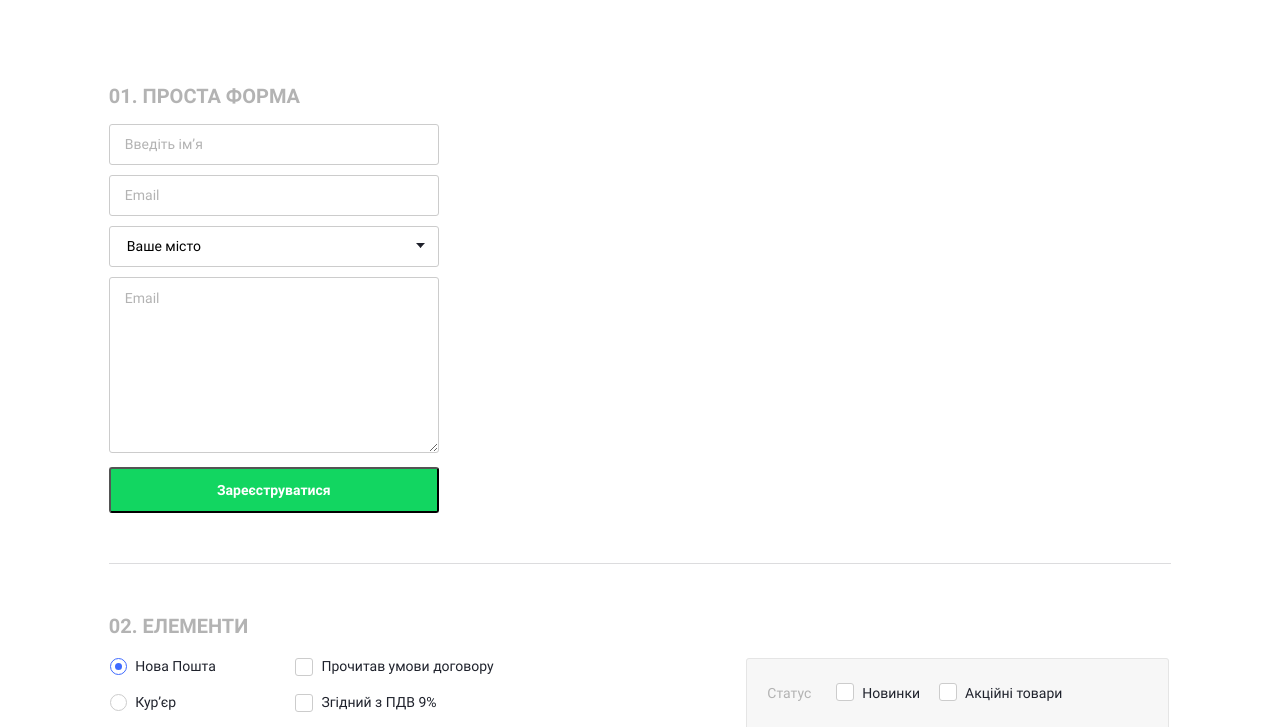
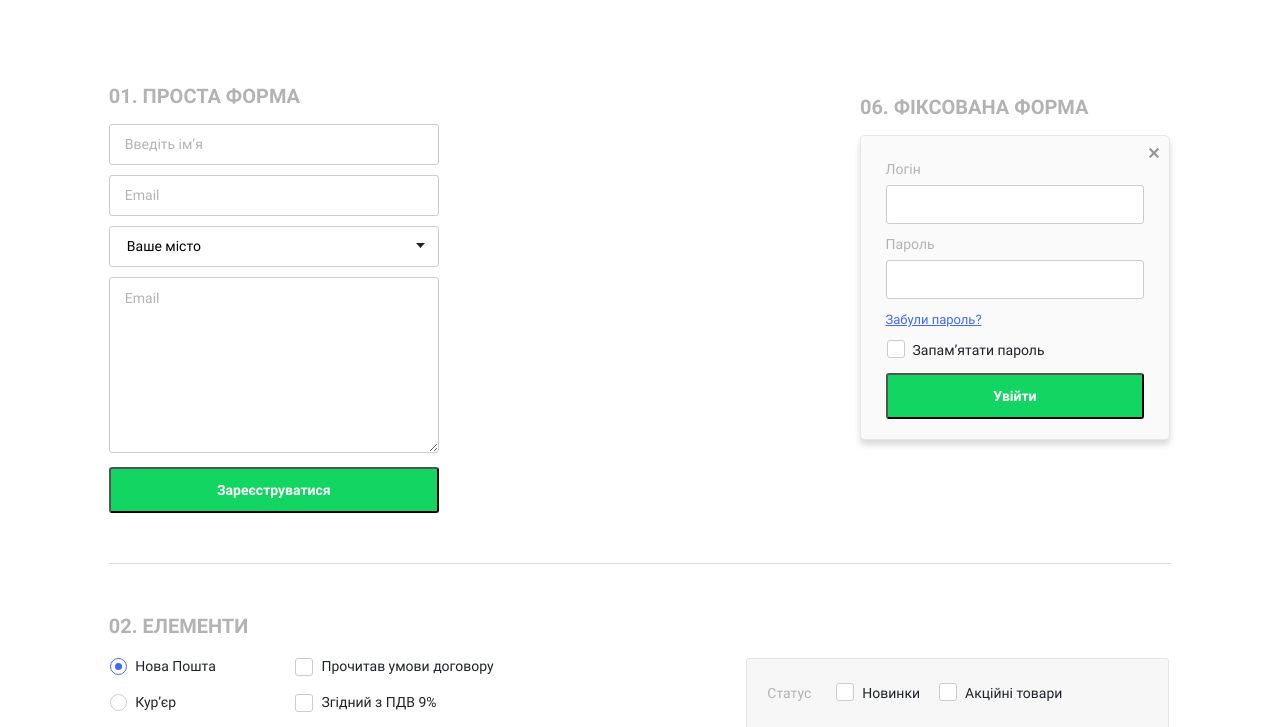
Before and after one commit to prosthost1/webforms, a plain HTML site: page index.html in a window 1280 px wide. Shown: the part 58-785 px from the top of the page. Drawn offline with Linux system fonts and the light colour scheme.

Commit message:
Fixed form was added

```diff
--- a/css/style.css
+++ b/css/style.css
@@ -31,7 +31,7 @@ label:after {
   transition: all 0.2s ease;
 }
 .clear:after {
-  content: '';
+  content: "";
   display: block;
   clear: both;
 }
@@ -51,7 +51,7 @@ h1 {
   position: relative;
 }
 .location:before {
-  content: '';
+  content: "";
   position: absolute;
   width: 9px;
   height: 6px;
@@ -62,6 +62,71 @@ h1 {
 .simple {
   display: inline-block;
   max-width: 330px;
+}
+.fixed {
+  position: fixed;
+  width: 310px;
+  right: 8.6%;
+  top: 17%;
+  z-index: 1;
+  font: 400 14px "Roboto";
+}
+.fixed-form {
+  position: relative;
+  padding: 25px 0 20px;
+  background-color: #fafafa;
+  border: 1px solid #e6e6e6;
+  border-radius: 5px;
+  box-shadow: 0 5px 6px rgba(0, 0, 0, 0.15);
+}
+.fixed-wrapper {
+  width: 84%;
+  margin: 0 auto;
+}
+.close {
+  display: none;
+}
+.close+label:before {
+  content: '';
+  position: absolute;
+  cursor: pointer;
+  width: 10px;
+  height: 10px;
+  right: 10px;
+  top: 12px;
+  background-image: url(../images/sprite.png);
+  background-position: 0 -34px;
+}
+.close:checked {
+  display: none;
+}
+.fixed p {
+  margin: 0;
+  padding-bottom: 8px;
+  color: #b3b3b3;
+}
+.fixed p label {
+  color: #1f222c;
+}
+.fixed-text {
+  width: 100%;
+  margin-bottom: 12px;
+  padding: 11px 10px;
+  border: 1px solid #cccccc;
+  border-radius: 3px;
+  color: #1f222c;
+}
+.fixed a {
+  display: inline-block;
+  padding-bottom: 15px;
+  font: 400 13px "Roboto";
+  color: #3e6aff;
+}
+.fixed .remember-row {
+  padding-bottom: 15px;
+}
+.fixed-reg {
+  font: 700 14px "Roboto";
 }
 input,
 textarea {
@@ -99,16 +164,15 @@ h2 {
   outline: none;
 }
 .sign-up {
-  border: 1px solid #cccccc;
+  padding: 12px 15px;
+  border: 1px solid #ccc;
   border-radius: 3px;
-}
-.sign-up {
-  padding: 12px 15px;
 }
 .simple input:not(.reg):focus,
 .simple textarea:focus,
 .simple select:focus,
-.table-form input:focus {
+.table-form input:focus,
+.fixed-text:focus {
   box-shadow: 0 0 3px rgba(62, 106, 255, 0.55);
   border: 1px solid #3e6aff;
 }
@@ -118,6 +182,7 @@ h2 {
 }
 .reg {
   padding: 13px 0;
+  cursor: pointer;
   font: 700 14px "Roboto";
   color: #fff;
   background-color: #12d661;
@@ -183,7 +248,8 @@ input {
 .radio label,
 .checkbox label,
 .filter label,
-.table-form label {
+.table-form label,
+.status {
   position: relative;
 }
 .date-container {
@@ -200,7 +266,7 @@ input {
   margin: 0;
 }
 .date-label:before {
-  content: '';
+  content: "";
   position: absolute;
   width: 20px;
   height: 18px;
@@ -237,11 +303,12 @@ input {
   border: 1px solid #ccc;
 }
 .radio input:checked + label:before,
-.table-form input:checked+label:before {
+.table-form input:checked + label:before,
+.remember:checked + label:before {
   border-color: #3e6aff;
 }
 .radio input:checked + label:after,
-.table-form input:checked+label:after {
+.table-form input:checked + label:after {
   content: "";
   position: absolute;
   width: 7px;
@@ -263,7 +330,8 @@ input {
 .checkbox input:checked + label:before {
   border: 1px solid #3e6aff;
 }
-.checkbox input:checked + label:after {
+.checkbox input:checked + label:after,
+.remember:checked+label:after {
   content: "";
   position: absolute;
   width: 6px;
@@ -273,6 +341,9 @@ input {
   transform: rotate(-45deg);
   border-bottom: 2px solid #244dd7;
   border-left: 2px solid #244dd7;
+}
+.remember:checked+label:after {
+  top: 3px;
 }
 .filter p {
   display: inline-block;
@@ -302,10 +373,10 @@ input {
   background-color: #fff;
   border: 1px solid #ccc;
 }
-.filter input:checked+label:before {
+.filter input:checked + label:before {
   border-color: #3e6aff;
 }
-.filter input:checked+label::after {
+.filter input:checked + label::after {
   content: "";
   position: absolute;
   width: 6px;
@@ -329,7 +400,7 @@ input {
 }
 .male-label:before,
 .female-label:before {
-  content: '';
+  content: "";
   position: absolute;
   width: 72px;
   height: 72px;
@@ -345,10 +416,10 @@ input {
   top: 85px;
   background-position: -98px 0;
 }
-.male:checked+label:before {
+.male:checked + label:before {
   background-position: -24px 77px;
 }
-.female:checked+label:before {
+.female:checked + label:before {
   background-position: -98px 75px;
 }
 .third label:hover {
@@ -362,7 +433,7 @@ input {
 .third__gender label {
   transition: all 0.2s ease;
 }
-.third__gender input:checked+label {
+.third__gender input:checked + label {
   color: #244dd7;
 }
 .third__gender p:first-child {
@@ -382,7 +453,7 @@ input {
   position: relative;
 }
 .another label:before {
-  content: '';
+  content: "";
   position: absolute;
   width: 45px;
   height: 25px;
@@ -392,7 +463,7 @@ input {
   background-color: #cfcfd1;
 }
 .another label:after {
-  content: '';
+  content: "";
   position: absolute;
   width: 21px;
   height: 21px;
@@ -401,10 +472,10 @@ input {
   border-radius: 50%;
   background-color: #fff;
 }
-.another input:checked+label:before {
+.another input:checked + label:before {
   background-color: #3e6aff;
 }
-.another input:checked+label:after {
+.another input:checked + label:after {
   left: -43px;
 }
 h3 {
--- a/index.html
+++ b/index.html
@@ -10,7 +10,7 @@
   <body>
     <div class="wrapper">
       <h1>Форми</h1>
-      <div class="first container">
+      <div class="first container clear">
         <div class="simple">
           <form action="">
             <h2>01. проста форма</h2>
@@ -58,6 +58,25 @@
                 class="reg"
             /></label>
           </form>
+        </div>
+        <div class="fixed">
+          <h2>06. фіксована форма</h2>
+          <div class="fixed-form">
+            <div class="fixed-wrapper">
+              <input type="checkbox" id="close" class="close"><label for="close"></label>
+              <form action="">
+                <p>Логін</p>
+                <label for="fixed-login"><input type="text" id="fixed-login" name="name" class="fixed-text"/></label>
+                <p>Пароль</p>
+                <label for="fixed-password"><input type="password" id="fixed-password" name="password" class="fixed-text"/></label>
+                <a href="#" class="forgot">Забули пароль?</a>
+                <p class="remember-row">
+                  <input type="checkbox" id="remember" name="login" value="remember" class="remember"><label for="remember" class="status">Запам’ятати пароль</label>
+                </p>
+                <label for="login"><input type="submit" id="login" name="login" value="Увійти" class="reg fixed-reg"></label>
+              </form>
+            </div>
+          </div>
         </div>
       </div>
       <div class="second container">
@@ -278,7 +297,12 @@
               </tr>
               <tr>
                 <td>Фото:</td>
-                <td><label for="photo" class="photo"><input type="file" id="photo" class="file">Виберіть файл</label></td>
+                <td>
+                  <label for="photo" class="photo"
+                    ><input type="file" id="photo" class="file" />Виберіть
+                    файл</label
+                  >
+                </td>
               </tr>
               <tr>
                 <td>Коментарій:</td>
```
